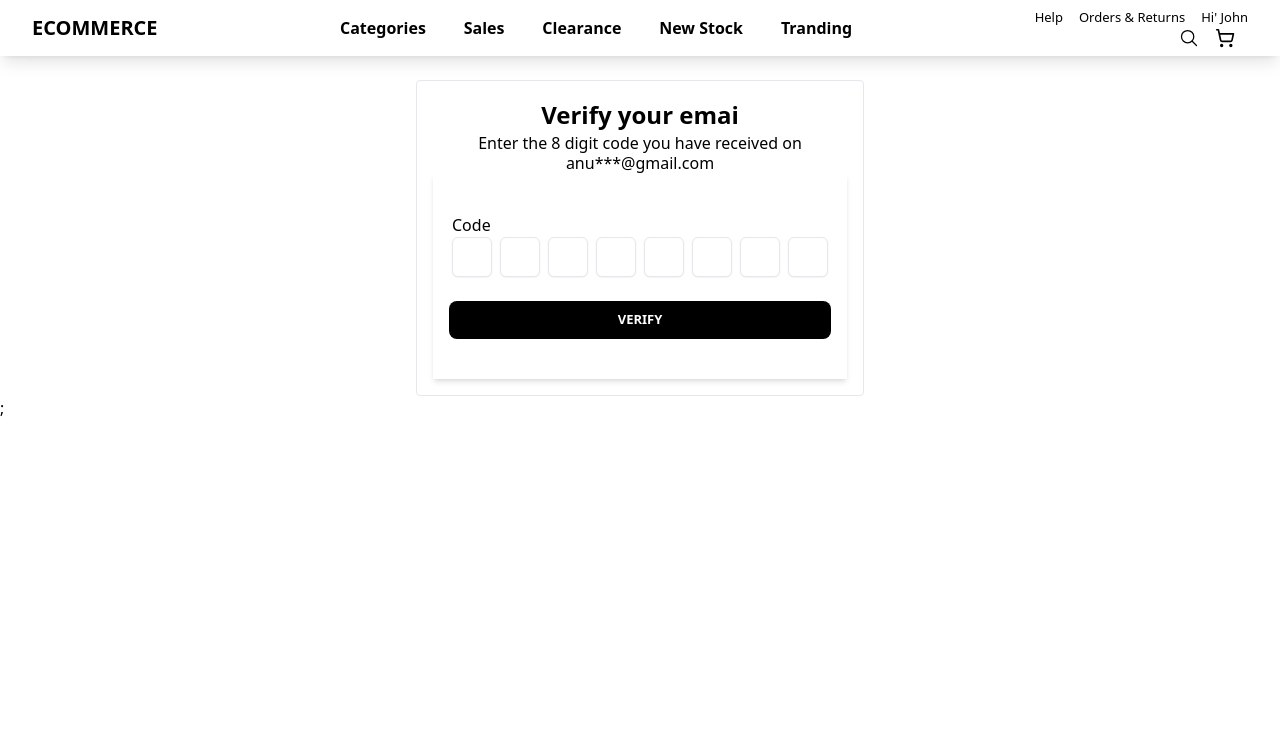
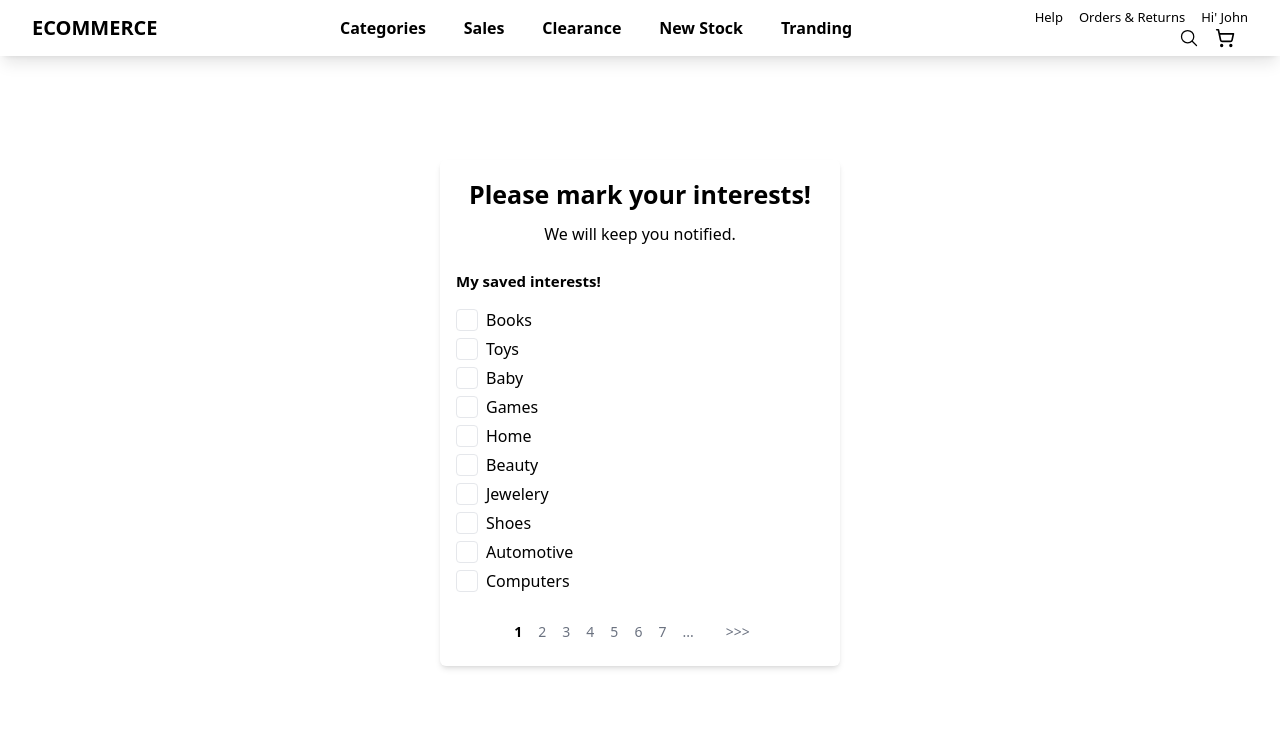
Before and after one commit to Shivam00002/e-commerce, a Next.js app in the folder client/: page / in a window 1280 px wide. Shown: the top 745 px of the page. Built offline with nearby package versions, Linux system fonts and the light colour scheme.

Commit message:
homepage done

```diff
--- a/client/package.json
+++ b/client/package.json
@@ -9,12 +9,14 @@
     "lint": "next lint"
   },
   "dependencies": {
+    "faker": "^5.5.3",
     "next": "14.1.3",
     "react": "^18",
     "react-dom": "^18",
     "react-icons": "^5.0.1"
   },
   "devDependencies": {
+    "@faker-js/faker": "^8.4.1",
     "@types/react-icons": "^3.0.0",
     "autoprefixer": "^10.0.1",
     "postcss": "^8",
--- /dev/null
+++ b/client/src/components/CustomCheckbox.jsx
@@ -0,0 +1,12 @@
+export const CustomCheckbox = ({ checked, onChange }) => {
+  return (
+    <div
+      className={`inline-block w-[22px] h-[22px] border  rounded cursor-pointer ${
+        checked ? "bg-black text-white" : "text-black"
+      }`}
+      onClick={onChange}
+    >
+      {checked && <span className=" ml-1 ">&#10003;</span>}
+    </div>
+  );
+};
--- /dev/null
+++ b/client/src/components/Home.jsx
@@ -0,0 +1,70 @@
+import React, { useState, useEffect } from "react";
+import faker from "faker";
+import { Pagination } from "./Pagination";
+import { CustomCheckbox } from "./CustomCheckbox";
+
+const HomePage = ({ numberOfCategories }) => {
+  const [currentPage, setCurrentPage] = useState(1);
+  const [selectedInterests, setSelectedInterests] = useState([]);
+  const categoriesPerPage = 10;
+  const [fakeCategories, setFakeCategories] = useState([]);
+
+  useEffect(() => {
+    const categories = Array.from({ length: numberOfCategories }, () =>
+      faker.commerce.department()
+    );
+    setFakeCategories(categories);
+  }, [numberOfCategories]);
+
+  const indexOfLastCategory = currentPage * categoriesPerPage;
+  const indexOfFirstCategory = indexOfLastCategory - categoriesPerPage;
+  const currentCategories = fakeCategories.slice(
+    indexOfFirstCategory,
+    indexOfLastCategory
+  );
+
+  const handlePageChange = (pageNumber) => setCurrentPage(pageNumber);
+
+  const handleInterestToggle = (interest) => {
+    setSelectedInterests((prevInterests) => {
+      if (prevInterests.includes(interest)) {
+        return prevInterests.filter((item) => item !== interest);
+      } else {
+        return [...prevInterests, interest];
+      }
+    });
+  };
+
+  return (
+    <div className="md:mt-40 mt-14 md:w-[400px] w-full h-fit mx-auto shadow-md rounded-md px-4 py-4">
+      <h2 className="text-center font-semibold md:text-[25px] text-[22px]">
+        Please mark your interests!
+      </h2>
+      <p className="text-center md:py-2">We will keep you notified.</p>
+      <p className="font-semibold md:text-[15px] py-2 md:py-4">
+        My saved interests!
+      </p>
+      <ul>
+        {currentCategories.map((category, index) => (
+          <li key={index}>
+            <label className="inline-flex items-center">
+              <CustomCheckbox
+                checked={selectedInterests.includes(category)}
+                onChange={() => handleInterestToggle(category)}
+              />
+              <span className="ml-2">{category}</span>
+            </label>
+          </li>
+        ))}
+      </ul>
+
+      <Pagination
+        totalPages={Math.ceil(fakeCategories.length / categoriesPerPage)}
+        currentPage={currentPage}
+        onPageChange={handlePageChange}
+      />
+    </div>
+  );
+};
+
+export default HomePage;
--- a/client/src/components/Navbar.jsx
+++ b/client/src/components/Navbar.jsx
@@ -60,7 +60,7 @@ const Navbar = () => {
           ))}
         </div>
       )}
-      <div className="">
+      <div className="hidden md:block">
         <div className="hidden md:flex text-[13px] gap-4">
           <p>Help</p>
           <p>Orders & Returns</p>
--- /dev/null
+++ b/client/src/components/Pagination.jsx
@@ -0,0 +1,63 @@
+import React from "react";
+
+export const Pagination = ({ totalPages, currentPage, onPageChange }) => {
+  const generatePageNumbers = () => {
+    const pageNumbers = [];
+    const maxPagesToShow = 7;
+    const halfMaxPages = Math.floor(maxPagesToShow / 2);
+
+    let startPage = Math.max(1, currentPage - halfMaxPages);
+    let endPage = Math.min(totalPages, startPage + maxPagesToShow - 1);
+
+    if (endPage - startPage < maxPagesToShow - 1) {
+      startPage = Math.max(1, endPage - maxPagesToShow + 1);
+    }
+
+    for (let i = startPage; i <= endPage; i++) {
+      pageNumbers.push(i);
+    }
+
+    if (endPage < totalPages) {
+      pageNumbers.push("...");
+    }
+
+    return pageNumbers;
+  };
+
+  return (
+    <nav className="flex justify-center mt-4">
+      {currentPage > 1 && (
+        <button
+          className={`mx-2 px-4 py-2 text-gray-500   text-sm rounded cursor-pointer`}
+          onClick={() => onPageChange(currentPage - 1)}
+        >
+          {"<<<"}
+        </button>
+      )}
+      <ul className="flex">
+        {generatePageNumbers().map((pageNumber, index) => (
+          <li key={index}>
+            <button
+              className={`mx-1 px-1 py-2  text-sm rounded  cursor-pointer ${
+                currentPage === pageNumber
+                  ? "text-black font-bold"
+                  : "text-gray-500 "
+              }`}
+              onClick={() => onPageChange(pageNumber)}
+            >
+              {pageNumber}
+            </button>
+          </li>
+        ))}
+      </ul>
+      {currentPage < totalPages && (
+        <button
+          className={`mx-2 px-4 py-2  text-gray-500  text-sm rounded cursor-pointer`}
+          onClick={() => onPageChange(currentPage + 1)}
+        >
+          {">>>"}
+        </button>
+      )}
+    </nav>
+  );
+};
--- a/client/src/pages/Login.jsx
+++ b/client/src/pages/Login.jsx
@@ -57,7 +57,7 @@ const Login = () => {
                 type="submit"
                 className="w-full py-2 px-4 inline-flex justify-center items-center gap-x-2 text-[13px] font-semibold rounded-lg border border-transparent  bg-black text-white hover:bg-gray-700 disabled:opacity-50 disabled:pointer-events-none dark:focus:outline-none dark:focus:ring-1 dark:focus:ring-gray-600"
               >
-              LOGIN
+                LOGIN
               </button>
 
               <p className="mt-2  text-center text-sm text-gray-600 dark:text-gray-400">
--- a/client/src/pages/Signup.jsx
+++ b/client/src/pages/Signup.jsx
@@ -1,5 +1,4 @@
 import React from "react";
-
 
 const Signup = () => {
   return (
--- a/client/src/pages/index.js
+++ b/client/src/pages/index.js
@@ -1,14 +1,13 @@
-import Image from "next/image";
 import { Inter } from "next/font/google";
 import Otpform from "@/components/Otpform";
-import Navbar from "@/components/Navbar";
+import HomePage from "@/components/Home";
 
 const inter = Inter({ subsets: ["latin"] });
 
 export default function Home() {
   return (
     <main>
-
+      <HomePage numberOfCategories={100} />
       <Otpform />
     </main>
   );
```
Also changed, not shown: 1 other file (tests, documents, lock files or other folders).
